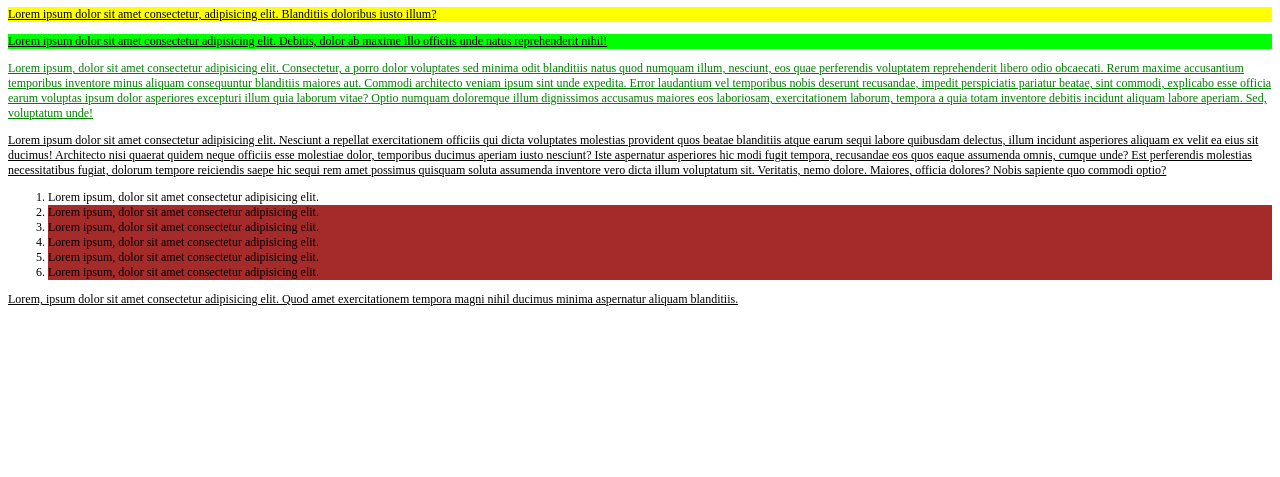
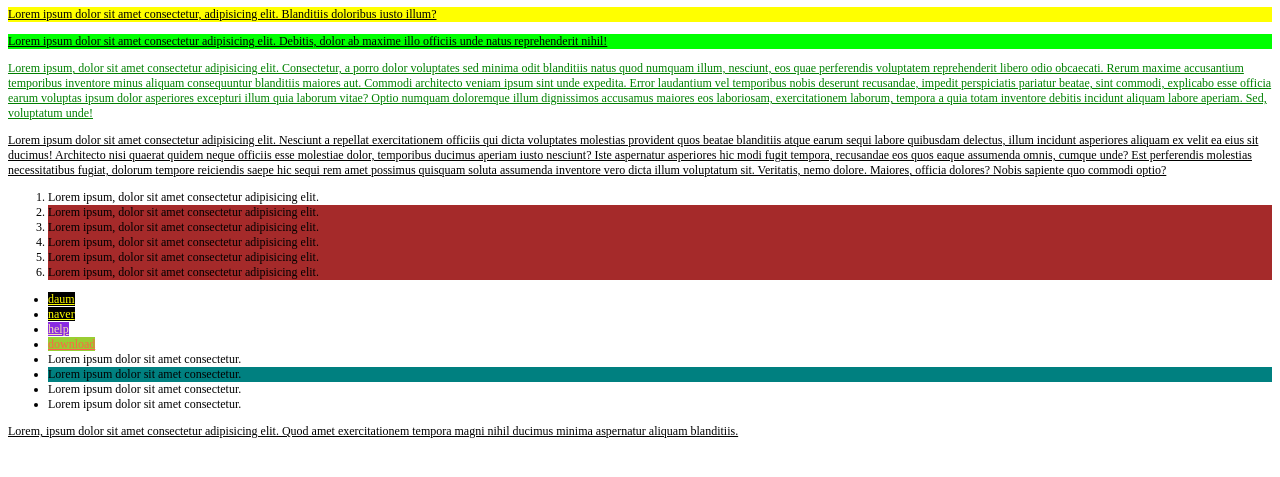
Before and after one commit to anna-lim/publishing_study, a plain HTML site: page 03-css/03-cssselector.html in a window 1280 px wide. Shown: the part 79-556 px from the top of the page. Drawn offline with Linux system fonts and the light colour scheme.

Commit message:
css 선택자와 선택자의 우선순위

```diff
--- a/03-css/03-cssselector.html
+++ b/03-css/03-cssselector.html
@@ -29,6 +29,32 @@
         #header p + p{
             background-color: yellow;
         }
+        a[title] {
+            background-color: blueviolet;
+            color: wheat;
+        }
+        /* 같은 태그중에서 같은 속성만 */
+        a[href ^= 'http://'] {
+            background-color: black;
+            color: yellow;
+        }
+        /* href의 값중 ~로 시작하는걸 찾는다 */
+        a[href $= '.pdf'] {
+            background-color: yellowgreen;
+            color: tomato;
+        }
+            /* href의 값중 ~로 끝나는걸 찾는다 */
+        li[title ~= 'text'] {
+            background-color: teal;
+        }
+        /* 완전한 단어를 써야만 적용이 됨 / 어디에 있던지 단어만 매칭되면 적용 */
+        li[title *= 'te'] {
+            background-color: teal;
+        }
+        /* 단어에 포함되는 일부만 써도 적용이 됨  */
+        li[title |="ja"] {
+            border-bottom: 2px solid red;
+        }
     </style>
 </head>
 <body>
@@ -44,13 +70,24 @@
         <p class="lead">Lorem ipsum, dolor sit amet consectetur adipisicing elit. Consectetur, a porro dolor voluptates sed minima odit blanditiis natus quod numquam illum, nesciunt, eos quae perferendis voluptatem reprehenderit libero odio obcaecati. Rerum maxime accusantium temporibus inventore minus aliquam consequuntur blanditiis maiores aut. Commodi architecto veniam ipsum sint unde expedita. Error laudantium vel temporibus nobis deserunt recusandae, impedit perspiciatis pariatur beatae, sint commodi, explicabo esse officia earum voluptas ipsum dolor asperiores excepturi illum quia laborum vitae? Optio numquam doloremque illum dignissimos accusamus maiores eos laboriosam, exercitationem laborum, tempora a quia totam inventore debitis incidunt aliquam labore aperiam. Sed, voluptatum unde!</p>
         <p>Lorem ipsum dolor sit amet consectetur adipisicing elit. Nesciunt a repellat exercitationem officiis qui dicta voluptates molestias provident quos beatae blanditiis atque earum sequi labore quibusdam delectus, illum incidunt asperiores aliquam ex velit ea eius sit ducimus! Architecto nisi quaerat quidem neque officiis esse molestiae dolor, temporibus ducimus aperiam iusto nesciunt? Iste aspernatur asperiores hic modi fugit tempora, recusandae eos quos eaque assumenda omnis, cumque unde? Est perferendis molestias necessitatibus fugiat, dolorum tempore reiciendis saepe hic sequi rem amet possimus quisquam soluta assumenda inventore vero dicta illum voluptatum sit. Veritatis, nemo dolore. Maiores, officia dolores? Nobis sapiente quo commodi optio?</p>
         <ol class="list">
-            <li>Lorem ipsum, dolor sit amet consectetur adipisicing elit.</li>
-            <li>Lorem ipsum, dolor sit amet consectetur adipisicing elit.</li>
-            <li>Lorem ipsum, dolor sit amet consectetur adipisicing elit.</li>
+            <li lang="en">Lorem ipsum, dolor sit amet consectetur adipisicing elit.</li>
+            <li lang="zh">Lorem ipsum, dolor sit amet consectetur adipisicing elit.</li>
+            <li lang="ja">Lorem ipsum, dolor sit amet consectetur adipisicing elit.</li>
             <li>Lorem ipsum, dolor sit amet consectetur adipisicing elit.</li>
             <li>Lorem ipsum, dolor sit amet consectetur adipisicing elit.</li>
             <li>Lorem ipsum, dolor sit amet consectetur adipisicing elit.</li>
         </ol>
+        <ul>
+            <li><a href="http://daum.net">daum</a></li>
+            <li><a href="http://naver.com">naver</a></li>
+            <li><a href="mailto: help@hheellpp.com" title="mail">help</a></li>
+            <li><a href="file/download.pdf">download</a></li>
+            <li title="some">Lorem ipsum dolor sit amet consectetur.</li>
+            <li title="text">Lorem ipsum dolor sit amet consectetur.</li>
+            <li title="sample">Lorem ipsum dolor sit amet consectetur.</li>
+            <li>Lorem ipsum dolor sit amet consectetur.</li>
+
+        </ul>
        <p>Lorem, ipsum dolor sit amet consectetur adipisicing elit. Quod amet exercitationem tempora magni nihil ducimus minima aspernatur aliquam blanditiis.</p>
     </div>
 </div>
```
